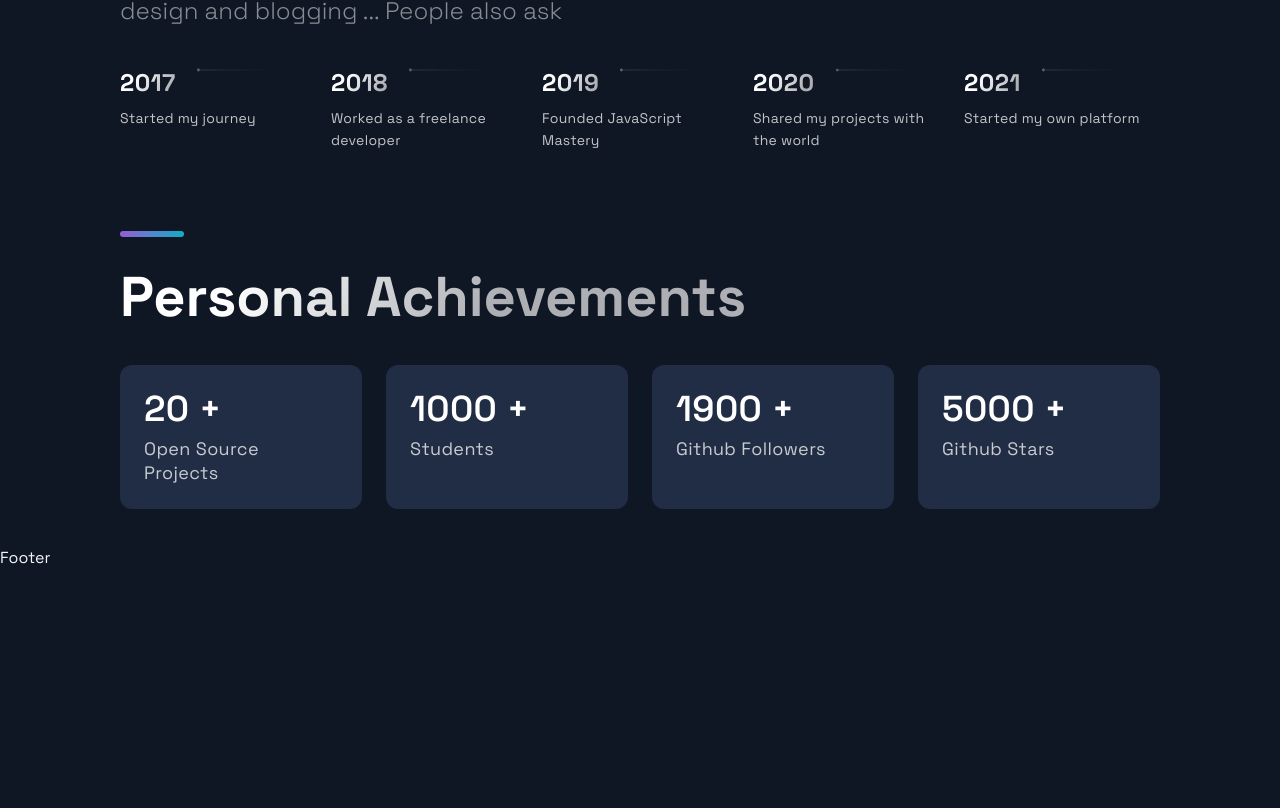
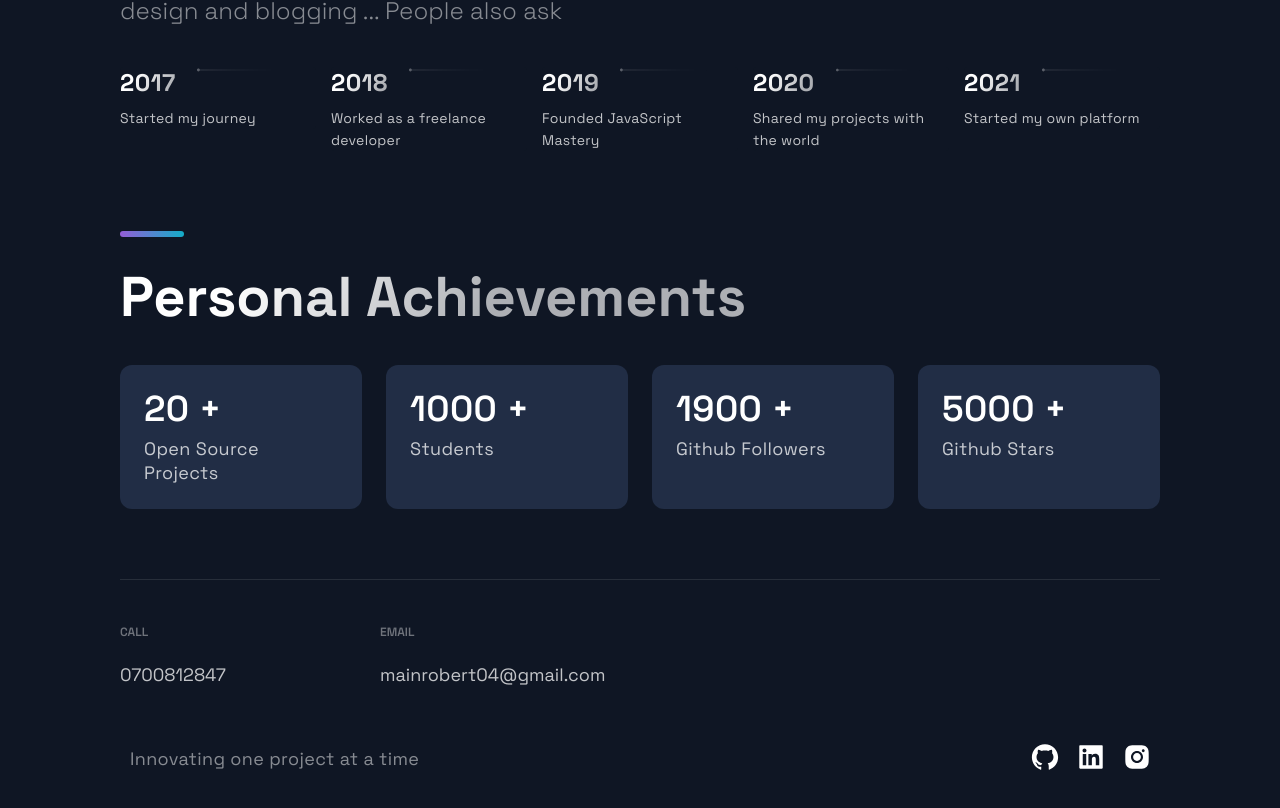
Before and after one commit to robert-devs/my-site, a Next.js app: page / in a window 1280 px wide. Shown: the part 2870-3678 px from the top of the page. Before the commit the page ends 3438 px from the top, so only its background shows below. Built offline with nearby package versions, Linux system fonts and the light colour scheme.

Commit message:
adding the footert section

```diff
--- a/src/components/Footer/Footer.js
+++ b/src/components/Footer/Footer.js
@@ -1,15 +1,53 @@
-import React from 'react';
-import { AiFillGithub, AiFillInstagram, AiFillLinkedin } from 'react-icons/ai';
+import React from 'react'
+import { AiFillGithub, AiFillInstagram, AiFillLinkedin } from 'react-icons/ai'
 
-import { SocialIcons } from '../Header/HeaderStyles';
-import { CompanyContainer, FooterWrapper, LinkColumn, LinkItem, LinkList, LinkTitle, Slogan, SocialContainer, SocialIconsContainer } from './FooterStyles';
+import { SocialIcons } from '../Header/HeaderStyles'
+import {
+  CompanyContainer,
+  FooterWrapper,
+  LinkColumn,
+  LinkItem,
+  LinkList,
+  LinkTitle,
+  Slogan,
+  SocialContainer,
+  SocialIconsContainer,
+} from './FooterStyles'
 
 const Footer = () => {
   return (
-    <div>
-      Footer
-    </div>
-  );
-};
+    <FooterWrapper>
+      <LinkList>
+        <LinkColumn>
+          <LinkTitle> Call</LinkTitle>
+          <LinkItem href="tel:0700812847"> 0700812847</LinkItem>
+        </LinkColumn>
+        <LinkColumn>
+          <LinkTitle> Email</LinkTitle>
+          <LinkItem href="mailto:mainrobert04@gmail.com">
+            {' '}
+            mainrobert04@gmail.com
+          </LinkItem>
+        </LinkColumn>
+      </LinkList>
+      <SocialIconsContainer>
+        <CompanyContainer>
+          <Slogan> Innovating one project at a time</Slogan>
+        </CompanyContainer>
+        <SocialContainer>
+          <SocialIcons href="http://github.com">
+            <AiFillGithub size="3rem" />
+          </SocialIcons>
+          <SocialIcons href="http://linkedin.com">
+            <AiFillLinkedin size="3rem" />
+          </SocialIcons>
+          <SocialIcons href="http://Instagram.com">
+            <AiFillInstagram size="3rem" />
+          </SocialIcons>
+        </SocialContainer>
+      </SocialIconsContainer>
+    </FooterWrapper>
+  )
+}
 
-export default Footer;
+export default Footer
```
